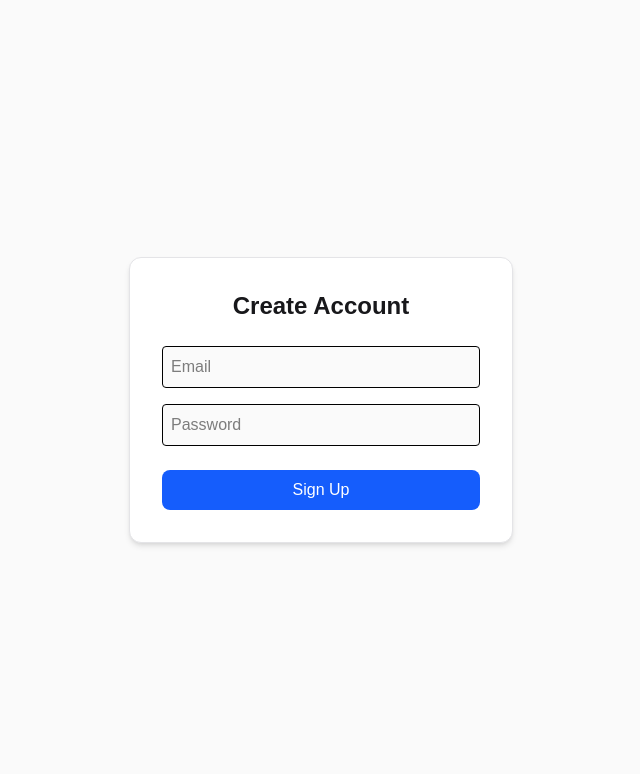
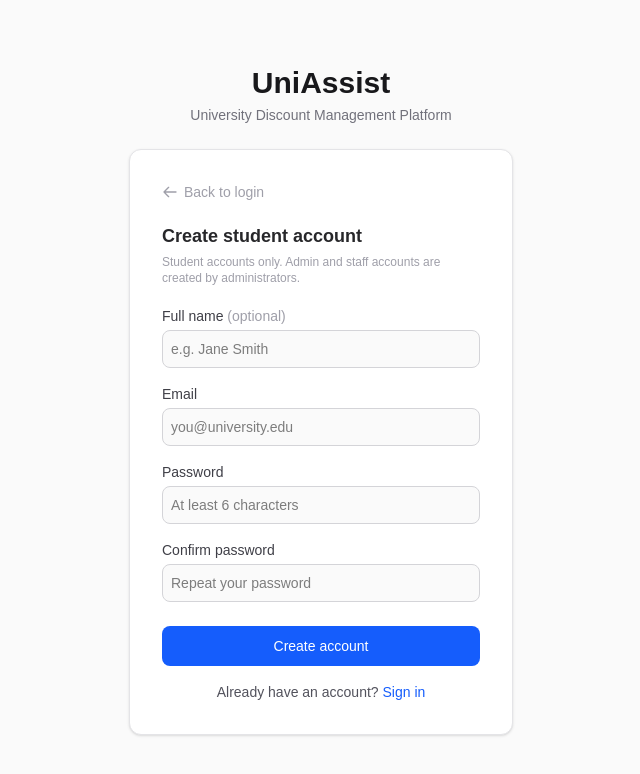
Before and after one commit to UniAssist-team/uniassist-platform, a Next.js app in the folder frontend/: page /register in a window 1280 px wide. Shown: the top 774 px of the page, without its empty margins (319-959 px from the left). Built offline with nearby package versions, Linux system fonts and the light colour scheme.

Commit message:
add login, register, and admin login pages

```diff
--- a/frontend/src/app/login/page.tsx
+++ b/frontend/src/app/login/page.tsx
@@ -1,17 +1,53 @@
 'use client';
 import { useState, useEffect } from 'react';
 import { apiRequest } from '@/lib/api';
-import { useRouter } from 'next/navigation';
+import { useRouter, useSearchParams } from 'next/navigation';
 
 export default function LoginPage() {
+  const [mode, setMode] = useState<'student' | 'admin'>('student');
   const [email, setEmail] = useState('');
   const [password, setPassword] = useState('');
   const [error, setError] = useState('');
+  const [loading, setLoading] = useState(false);
+  const [checking, setChecking] = useState(true);
   const router = useRouter();
+  const searchParams = useSearchParams();
+  const justRegistered = searchParams.get('registered') === 'true';
+
+  useEffect(() => {
+    const token = localStorage.getItem('token');
+    if (!token) {
+      setChecking(false);
+      return;
+    }
+
+    apiRequest('/session')
+      .then((user) => {
+        if (user.role === 'admin' || user.role === 'staff') {
+          router.replace('/admin/dashboard');
+        } else {
+          router.replace('/dashboard');
+        }
+      })
+      .catch(() => {
+        localStorage.removeItem('token');
+        setChecking(false);
+      });
+  }, [router]);
+
+  if (checking) return null;
+
+  const switchMode = (m: 'student' | 'admin') => {
+    setMode(m);
+    setError('');
+    setEmail('');
+    setPassword('');
+  };
 
   const handleLogin = async (e: React.FormEvent) => {
     e.preventDefault();
     setError('');
+    setLoading(true);
 
     try {
       const data = await apiRequest('/session/login', {
@@ -19,79 +55,139 @@ export default function LoginPage() {
         body: JSON.stringify({ email, password }),
       });
 
-      // DEBUG: See what the API actually returns
-      console.log('API Response:', data);
-      console.log('Token from response:', data.token);
-      console.log('Full response keys:', Object.keys(data));
+      localStorage.setItem('token', data.token);
 
-      // Try different possible token field names
-      const token = data.token || data.accessToken || data.access_token || data.jwt;
-
-      if (!token) {
-        console.error('No token found in response!');
-        setError('Authentication failed: No token received');
-        return;
+      if (data.user.role === 'admin' || data.user.role === 'staff') {
+        router.push('/admin/dashboard');
+      } else {
+        router.push('/dashboard');
       }
-
-      // Save the JWT token
-      localStorage.setItem('token', token);
-      console.log('Token saved to localStorage');
-
-      // Verify it was saved
-      const savedToken = localStorage.getItem('token');
-      console.log('Verified token in localStorage:', savedToken ? 'Yes' : 'No');
-
-      // Redirect to the dashboard
-      router.push('/dashboard');
-      useEffect(() => {
-        if (localStorage.getItem('token')) {
-          router.replace('/dashboard');
-        }
-}, [router]);
     } catch (err: any) {
-      console.error('Login error:', err);
-      setError(err.message || 'Invalid email or password');
+      setError('Invalid email or password');
+    } finally {
+      setLoading(false);
     }
   };
 
   return (
     <div className="flex flex-col items-center justify-center min-h-screen bg-zinc-50">
-      <form onSubmit={handleLogin} className="p-8 bg-white shadow-md border border-zinc-200 rounded-xl w-96">
-        <h1 className="text-2xl font-bold mb-6 text-center text-zinc-900">Login</h1>
+      <div className="w-96">
 
-        {error && <p className="text-red-500 text-sm mb-4 text-center">{error}</p>}
+        {/* Logo */}
+        <div className="text-center mb-6">
+          <h1 className="text-3xl font-bold text-zinc-900">UniAssist</h1>
+          <p className="text-sm text-zinc-500 mt-1">
+            University Discount Management Platform
+          </p>
+        </div>
+
+        {/* Tab switcher */}
+        <div className="flex bg-zinc-200 rounded-xl p-1 mb-6">
+          <button
+            type="button"
+            onClick={() => switchMode('student')}
+            className={`flex-1 py-2 text-sm font-medium rounded-lg transition-colors ${
+              mode === 'student'
+                ? 'bg-white text-zinc-900 shadow-sm'
+                : 'text-zinc-500 hover:text-zinc-700'
+            }`}
+          >
+            Student
+          </button>
+          <button
+            type="button"
+            onClick={() => switchMode('admin')}
+            className={`flex-1 py-2 text-sm font-medium rounded-lg transition-colors ${
+              mode === 'admin'
+                ? 'bg-white text-zinc-900 shadow-sm'
+                : 'text-zinc-500 hover:text-zinc-700'
+            }`}
+          >
+            Admin / Staff
+          </button>
+        </div>
+
+        {/* Form card */}
+        <form
+          onSubmit={handleLogin}
+          className="bg-white border border-zinc-200 rounded-xl p-8 shadow-sm"
+        >
+          <h2 className="text-lg font-semibold text-zinc-800 mb-5">
+            {mode === 'admin' ? 'Admin & Staff Sign In' : 'Student Sign In'}
+          </h2>
+
+          {/* Success banner from registration */}
+          {justRegistered && (
+            <div className="bg-green-50 border border-green-200 rounded-lg px-4 py-3 mb-5">
+              <p className="text-green-700 text-sm font-medium">
+                Account created! You can now sign in.
+              </p>
+            </div>
+          )}
+
+          {mode === 'admin' && (
+            <div className="bg-blue-50 border border-blue-200 rounded-lg px-4 py-3 mb-5">
+              <p className="text-xs text-blue-700 font-medium">
+                Admin and staff accounts are created by the system administrator.
+                Contact your admin if you need access.
+              </p>
+            </div>
+          )}
+
+          {error && (
+            <p className="text-red-500 text-sm mb-4 text-center">{error}</p>
+          )}
 
           <div className="mb-4">
-          <label className="block text-sm font-medium text-zinc-700 mb-1">Email</label>
+            <label className="block text-sm font-medium text-zinc-700 mb-1">
+              Email
+            </label>
             <input
               type="email"
-            className="w-full p-2 border rounded bg-zinc-50 outline-none focus:ring-2 focus:ring-blue-500 text-black"
+              className="w-full p-2 border border-zinc-300 rounded-lg bg-zinc-50 outline-none focus:ring-2 focus:ring-blue-500 text-black text-sm"
               value={email}
               onChange={(e) => setEmail(e.target.value)}
               required
+              autoComplete="email"
             />
           </div>
 
           <div className="mb-6">
-          <label className="block text-sm font-medium text-zinc-700 mb-1">Password</label>
+            <label className="block text-sm font-medium text-zinc-700 mb-1">
+              Password
+            </label>
             <input
               type="password"
-            className="w-full p-2 border rounded bg-zinc-50 outline-none focus:ring-2 focus:ring-blue-500 text-black"
+              className="w-full p-2 border border-zinc-300 rounded-lg bg-zinc-50 outline-none focus:ring-2 focus:ring-blue-500 text-black text-sm"
               value={password}
               onChange={(e) => setPassword(e.target.value)}
               required
+              autoComplete="current-password"
             />
           </div>
 
-        <button type="submit" className="w-full bg-blue-600 text-white p-2 rounded-lg hover:bg-blue-700 font-medium transition-colors">
-          Sign In
+          <button
+            type="submit"
+            disabled={loading}
+            className={`w-full p-2.5 rounded-lg font-medium text-sm transition-colors ${
+              mode === 'admin'
+                ? 'bg-zinc-800 hover:bg-zinc-900 text-white disabled:opacity-50'
+                : 'bg-blue-600 hover:bg-blue-700 text-white disabled:opacity-50'
+            }`}
+          >
+            {loading ? 'Signing in...' : 'Sign In'}
           </button>
 
+          {mode === 'student' && (
             <p className="mt-4 text-center text-sm text-zinc-600">
-          Don't have an account? <a href="/register" className="text-blue-600 hover:underline">Register here</a>
+              Don't have an account?{' '}
+              <a href="/register" className="text-blue-600 hover:underline">
+                Register here
+              </a>
             </p>
+          )}
         </form>
       </div>
+    </div>
   );
-
 }
--- a/frontend/src/app/register/page.tsx
+++ b/frontend/src/app/register/page.tsx
@@ -1,54 +1,199 @@
 'use client';
-import { useState } from 'react';
+import { useState, useEffect } from 'react';
 import { apiRequest } from '@/lib/api';
 import { useRouter } from 'next/navigation';
 
 export default function RegisterPage() {
+  const [name, setName] = useState('');
   const [email, setEmail] = useState('');
   const [password, setPassword] = useState('');
+  const [confirm, setConfirm] = useState('');
   const [error, setError] = useState('');
+  const [loading, setLoading] = useState(false);
   const router = useRouter();
 
-  const handleSubmit = async (e: React.FormEvent) => {
+  useEffect(() => {
+    const token = localStorage.getItem('token');
+    if (!token) return;
+
+    apiRequest('/session')
+      .then((user) => {
+        if (user.role === 'admin' || user.role === 'staff') {
+          router.replace('/admin/dashboard');
+        } else {
+          router.replace('/dashboard');
+        }
+      })
+      .catch(() => {
+        localStorage.removeItem('token');
+      });
+  }, [router]);
+
+  const handleRegister = async (e: React.FormEvent) => {
     e.preventDefault();
     setError('');
 
+    if (password !== confirm) {
+      setError('Passwords do not match');
+      return;
+    }
+
+    if (password.length < 6) {
+      setError('Password must be at least 6 characters');
+      return;
+    }
+
+    setLoading(true);
     try {
-      // Calls your backend on http://localhost:3001
-      const data = await apiRequest('/session/register', {
+      await apiRequest('/session/register', {
         method: 'POST',
-        body: JSON.stringify({ email, password }),
+        body: JSON.stringify({ name, email, password }),
       });
 
-      // Saves the token so you stay logged in
-      localStorage.setItem('token', data.token);
-
-      // Success! Move to the dashboard
-      router.push('/dashboard');
+      router.push('/login?registered=true');
     } catch (err: any) {
-      setError(err.message || 'Registration failed');
+      setError(err.message || 'Registration failed. Email may already be in use.');
+    } finally {
+      setLoading(false);
     }
   };
 
   return (
     <div className="flex flex-col items-center justify-center min-h-screen bg-zinc-50">
-      <form onSubmit={handleSubmit} className="p-8 bg-white shadow-md border border-zinc-200 rounded-xl w-96">
-        <h1 className="text-2xl font-bold mb-6 text-center text-zinc-900">Create Account</h1>
-        {error && <p className="text-red-500 text-sm mb-4 text-center">{error}</p>}
+      <div className="w-96">
+
+        {/* Logo */}
+        <div className="text-center mb-6">
+          <h1 className="text-3xl font-bold text-zinc-900">UniAssist</h1>
+          <p className="text-sm text-zinc-500 mt-1">
+            University Discount Management Platform
+          </p>
+        </div>
+
+        {/* Form card */}
+        <form
+          onSubmit={handleRegister}
+          className="bg-white border border-zinc-200 rounded-xl p-8 shadow-sm"
+        >
+
+          {/* Back button */}
+          <button
+            type="button"
+            onClick={() => router.push('/login')}
+            className="flex items-center gap-1.5 text-sm text-zinc-400 hover:text-zinc-600 mb-5 transition-colors"
+          >
+            <svg
+              className="w-4 h-4"
+              fill="none"
+              viewBox="0 0 24 24"
+              stroke="currentColor"
+              strokeWidth={2}
+            >
+              <path
+                strokeLinecap="round"
+                strokeLinejoin="round"
+                d="M10 19l-7-7m0 0l7-7m-7 7h18"
+              />
+            </svg>
+            Back to login
+          </button>
+
+          <h2 className="text-lg font-semibold text-zinc-800 mb-1">
+            Create student account
+          </h2>
+          <p className="text-xs text-zinc-400 mb-5">
+            Student accounts only. Admin and staff accounts are created by administrators.
+          </p>
+
+          {error && (
+            <div className="bg-red-50 border border-red-200 rounded-lg px-4 py-3 mb-4">
+              <p className="text-red-600 text-sm">{error}</p>
+            </div>
+          )}
+
+          {/* Name */}
+          <div className="mb-4">
+            <label className="block text-sm font-medium text-zinc-700 mb-1">
+              Full name <span className="text-zinc-400 font-normal">(optional)</span>
+            </label>
             <input
-          type="email" placeholder="Email"
-          className="w-full p-2 mb-4 border rounded bg-zinc-50 outline-none focus:ring-2 focus:ring-blue-500 text-black"
-          value={email} onChange={(e) => setEmail(e.target.value)} required
+              type="text"
+              className="w-full p-2 border border-zinc-300 rounded-lg bg-zinc-50 outline-none focus:ring-2 focus:ring-blue-500 text-black text-sm"
+              placeholder="e.g. Jane Smith"
+              value={name}
+              onChange={(e) => setName(e.target.value)}
+              autoComplete="name"
             />
+          </div>
+
+          {/* Email */}
+          <div className="mb-4">
+            <label className="block text-sm font-medium text-zinc-700 mb-1">
+              Email
+            </label>
             <input
-          type="password" placeholder="Password"
-          className="w-full p-2 mb-6 border rounded bg-zinc-50 outline-none focus:ring-2 focus:ring-blue-500 text-black"
-          value={password} onChange={(e) => setPassword(e.target.value)} required
+              type="email"
+              className="w-full p-2 border border-zinc-300 rounded-lg bg-zinc-50 outline-none focus:ring-2 focus:ring-blue-500 text-black text-sm"
+              placeholder="you@university.edu"
+              value={email}
+              onChange={(e) => setEmail(e.target.value)}
+              required
+              autoComplete="email"
             />
-        <button type="submit" className="w-full bg-blue-600 text-white p-2 rounded-lg hover:bg-blue-700 font-medium">
-          Sign Up
+          </div>
+
+          {/* Password */}
+          <div className="mb-4">
+            <label className="block text-sm font-medium text-zinc-700 mb-1">
+              Password
+            </label>
+            <input
+              type="password"
+              className="w-full p-2 border border-zinc-300 rounded-lg bg-zinc-50 outline-none focus:ring-2 focus:ring-blue-500 text-black text-sm"
+              placeholder="At least 6 characters"
+              value={password}
+              onChange={(e) => setPassword(e.target.value)}
+              required
+              autoComplete="new-password"
+            />
+          </div>
+
+          {/* Confirm password */}
+          <div className="mb-6">
+            <label className="block text-sm font-medium text-zinc-700 mb-1">
+              Confirm password
+            </label>
+            <input
+              type="password"
+              className="w-full p-2 border border-zinc-300 rounded-lg bg-zinc-50 outline-none focus:ring-2 focus:ring-blue-500 text-black text-sm"
+              placeholder="Repeat your password"
+              value={confirm}
+              onChange={(e) => setConfirm(e.target.value)}
+              required
+              autoComplete="new-password"
+            />
+          </div>
+
+          <button
+            type="submit"
+            disabled={loading}
+            className="w-full p-2.5 rounded-lg font-medium text-sm bg-blue-600 hover:bg-blue-700 text-white disabled:opacity-50 transition-colors"
+          >
+            {loading ? 'Creating account...' : 'Create account'}
           </button>
+
+          <p className="mt-4 text-center text-sm text-zinc-600">
+            Already have an account?{' '}
+            <button
+              type="button"
+              onClick={() => router.push('/login')}
+              className="text-blue-600 hover:underline"
+            >
+              Sign in
+            </button>
+          </p>
         </form>
+      </div>
     </div>
   );
 }
```
Lines whose indentation alone changed are shown as unchanged.
